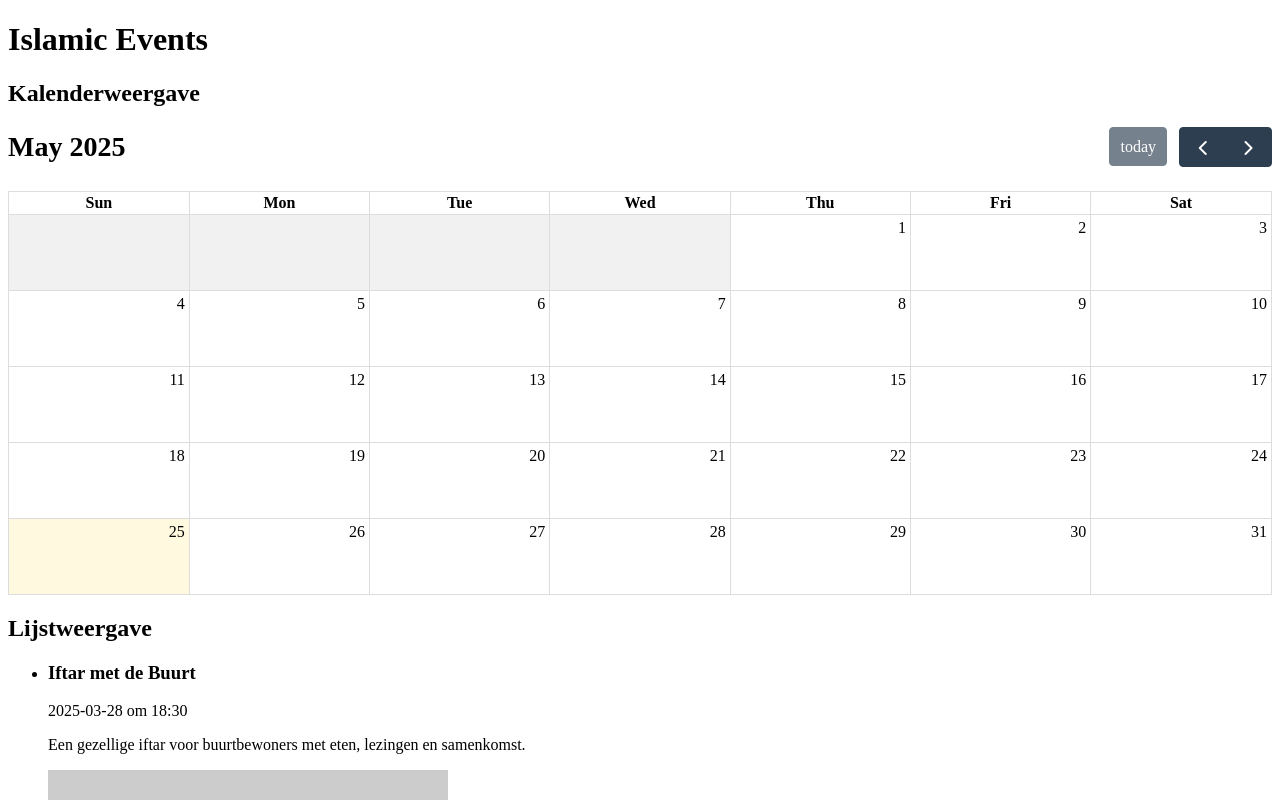
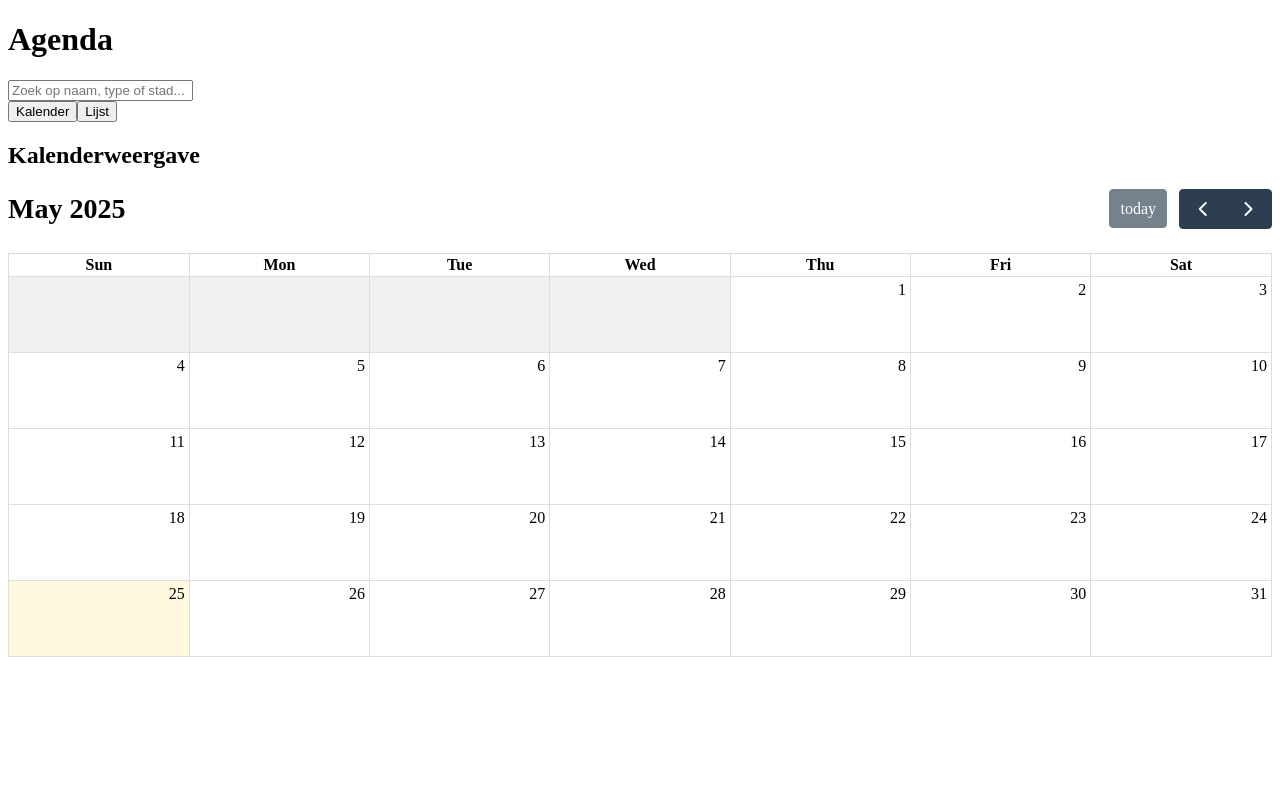
Before and after one commit to IvanaSaraber/MuslimCalender, a Next.js app: page /agenda in a window 1280 px wide. Shown: the top 800 px of the page. Built offline with nearby package versions, Linux system fonts and the light colour scheme.

Commit message:
Update page.tsx

```diff
--- a/app/agenda/page.tsx
+++ b/app/agenda/page.tsx
@@ -1,13 +1,66 @@
+"use client";
+
+import { useState } from "react";
 import { CalendarView } from "../../components/CalendarView";
 import { ListView } from "../../components/ListView";
-import events from "../../data/events.json";
+import allEvents from "../../data/events.json";
 
-export default function HomePage() {
+export default function AgendaPage() {
+  const [query, setQuery] = useState("");
+  const [view, setView] = useState<"list" | "calendar">("calendar");
+
+  const filteredEvents = allEvents.filter((event) => {
+    const q = query.toLowerCase();
+    return (
+      event.EventName.toLowerCase().includes(q) ||
+      event.EventType?.toLowerCase().includes(q) ||
+      event.City?.toLowerCase().includes(q)
+    );
+  });
+
   return (
     <main className="p-4 max-w-5xl mx-auto">
-      <h1 className="text-3xl font-bold mb-4">Islamic Events</h1>
-      <CalendarView events={events} />
-      <ListView events={events} />
+      <h1 className="text-3xl font-bold mb-4">Agenda</h1>
+
+      {/* Zoekbalk */}
+      <input
+        type="text"
+        placeholder="Zoek op naam, type of stad..."
+        value={query}
+        onChange={(e) => setQuery(e.target.value)}
+        className="w-full mb-6 p-3 border rounded shadow-sm"
+      />
+
+      {/* Toggle-knoppen */}
+      <div className="flex gap-4 mb-6">
+        <button
+          onClick={() => setView("calendar")}
+          className={`px-4 py-2 rounded ${
+            view === "calendar"
+              ? "bg-green-600 text-white"
+              : "bg-white border text-gray-700"
+          }`}
+        >
+          Kalender
+        </button>
+        <button
+          onClick={() => setView("list")}
+          className={`px-4 py-2 rounded ${
+            view === "list"
+              ? "bg-green-600 text-white"
+              : "bg-white border text-gray-700"
+          }`}
+        >
+          Lijst
+        </button>
+      </div>
+
+      {/* Dynamische weergave */}
+      {view === "calendar" ? (
+        <CalendarView events={filteredEvents} />
+      ) : (
+        <ListView events={filteredEvents} />
+      )}
     </main>
   );
 }
```
